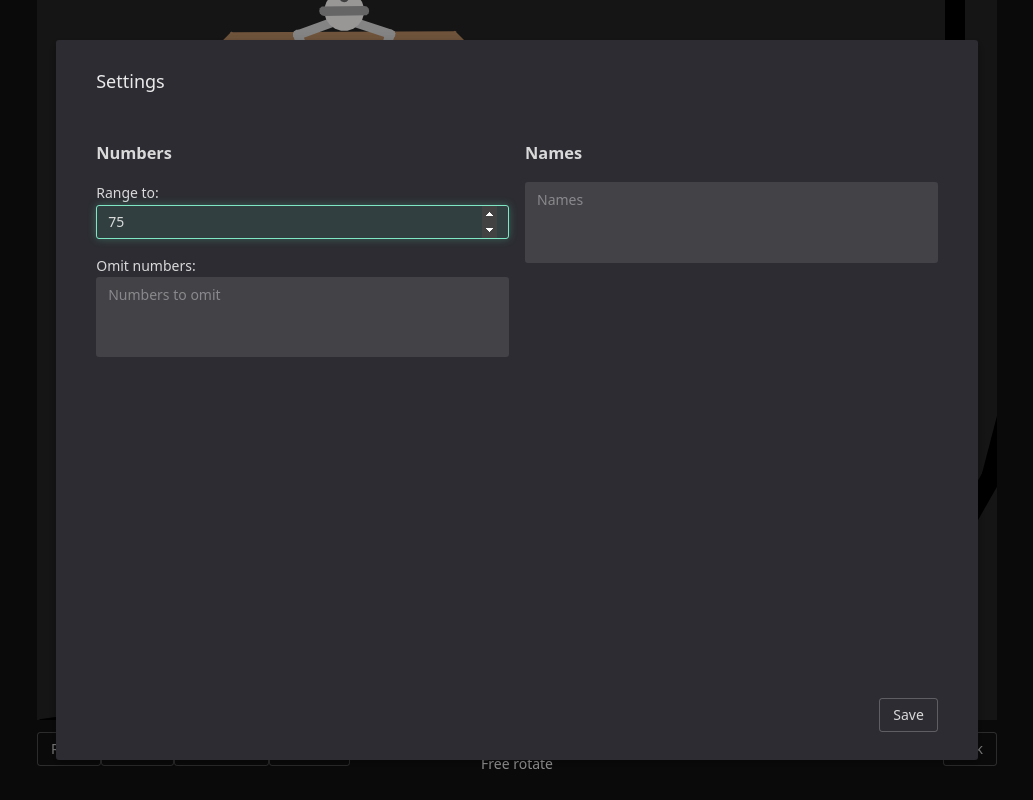
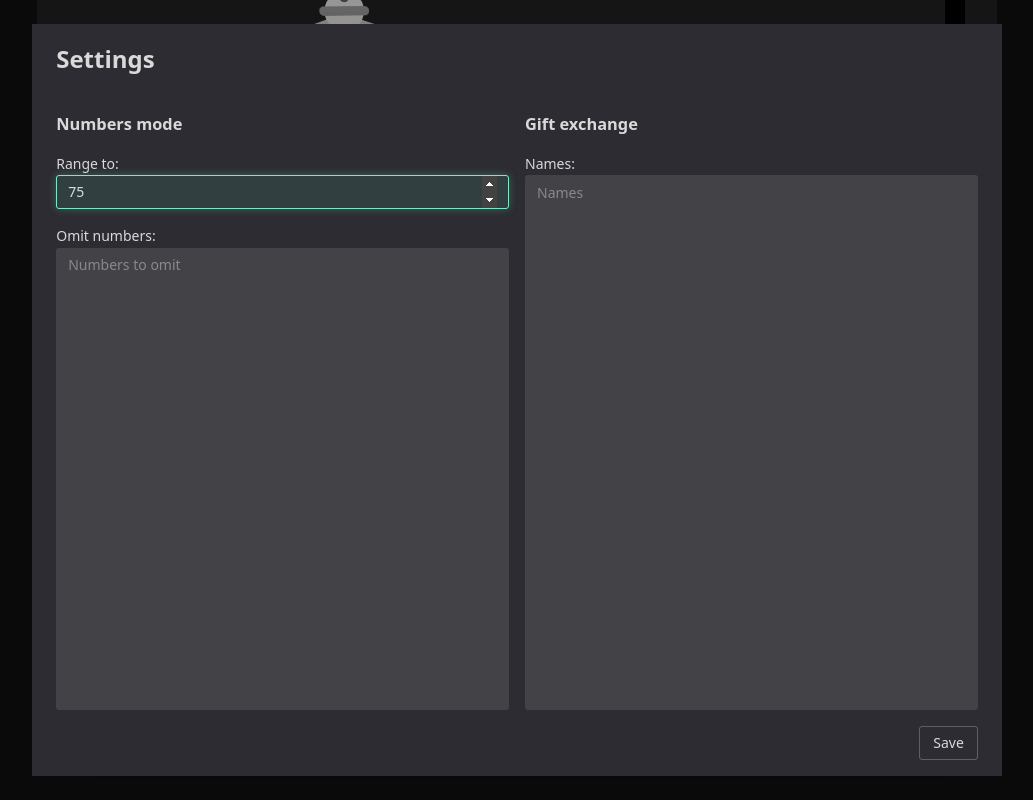
Before and after one commit to huybn5776/lottery-balls, a Vue app: page / in a window 1280 px wide. Both pictures are taken after a click on the button "Settings". Shown: the whole page, without its empty margins (123-1156 px from the left). Built offline with nearby package versions, Linux system fonts and the light colour scheme; the HTML template or start-up script is replaced by a standard one.

Commit message:
feat: adjust settings modal layout

```diff
--- a/src/components/SettingsModal.scss
+++ b/src/components/SettingsModal.scss
@@ -1,12 +1,16 @@
-.settings-card {
+.settings-layout {
+  display: grid;
+  grid-template-rows: auto 1fr auto;
+  gap: 16px;
   width: 72vw;
   height: 90vh;
+  padding: 16px 24px;
+  background-color: #2c2c32;
 }
 
-.settings-layout {
-  display: grid;
-  grid-template-rows: 1fr auto;
-  height: 100%;
+.setting-title {
+  margin: 0;
+  font-size: 24px;
 }
 
 .settings-content {
@@ -25,6 +29,12 @@
   gap: 16px;
 }
 
+.setting-textarea-container {
+  display: grid;
+  grid-template-rows: auto 1fr;
+  height: 100%;
+}
+
 .settings-footer {
   display: flex;
   justify-content: end;
--- a/src/components/SettingsModal.vue
+++ b/src/components/SettingsModal.vue
@@ -1,30 +1,31 @@
 <template>
   <NButton @click="showModal = true">Settings</NButton>
   <NModal v-model:show="showModal">
-    <NCard class="settings-card" title="Settings" :bordered="false" size="huge">
     <div class="settings-layout">
+      <div class="setting-header">
+        <h1 class="setting-title">Settings</h1>
+      </div>
+
       <div class="settings-content">
         <div class="settings-column">
-            <h3 class="setting-column-title">Numbers</h3>
+          <h3 class="setting-column-title">Numbers mode</h3>
 
           <label>
             Range to:
             <NInput v-model:value="rangeTo" :input-props="{ type: 'number' }" placeholder="From 1 to..." />
           </label>
 
-            <label>
+          <label class="setting-textarea-container">
             Omit numbers:
-              <NInput
-                v-model:value="numbersToOmit"
-                type="textarea"
-                placeholder="Numbers to omit"
-                :autosize="textareaAutosize"
-              />
+            <NInput v-model:value="numbersToOmit" type="textarea" placeholder="Numbers to omit" :resizable="false" />
           </label>
         </div>
         <div class="settings-column">
-            <h3 class="setting-column-title">Names</h3>
-            <NInput v-model:value="names" type="textarea" placeholder="Names" :autosize="textareaAutosize" />
+          <h3 class="setting-column-title">Gift exchange</h3>
+          <label class="setting-textarea-container">
+            Names:
+            <NInput v-model:value="names" type="textarea" placeholder="Names" :resizable="false" />
+          </label>
         </div>
       </div>
 
@@ -32,7 +33,6 @@
         <NButton class="setting-save-button" @click="saveSettings">Save</NButton>
       </div>
     </div>
-    </NCard>
   </NModal>
 </template>
 
@@ -40,11 +40,14 @@
 import { ref, watch } from 'vue';
 
 // noinspection ES6UnusedImports
-import { NButton, NCard, NInput, NModal } from 'naive-ui';
+import { NButton, NCard, NInput, NModal, NRadioGroup, NRadio } from 'naive-ui';
 
 import { loadSettingsFromLocalstorage, saveSettingsToLocalstorage } from '@services/settings-service';
 
-const textareaAutosize = { minRows: 3, maxRows: 20 };
+const numbersModes = [
+  { value: 'range', label: 'Range' },
+  { value: 'entries', label: 'Entries' },
+];
 
 const props = defineProps<{ modalVisible?: boolean }>();
 const emits = defineEmits<{ (modalVisible: 'update:modalVisible', value: boolean): void }>();
@@ -53,6 +56,7 @@ const showModal = ref(false);
 const rangeTo = ref('75');
 const numbersToOmit = ref('');
 const names = ref('');
+const numbersMode = ref(numbersModes[0].value);
 
 watch(
   () => props.modalVisible,
```
Lines whose indentation alone changed are shown as unchanged.
